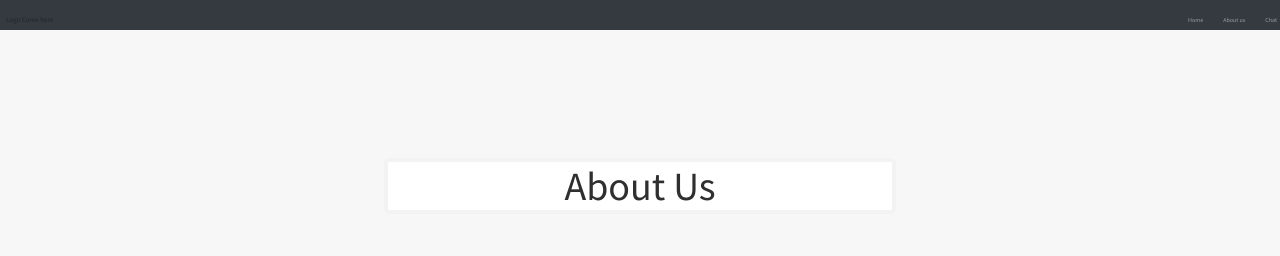
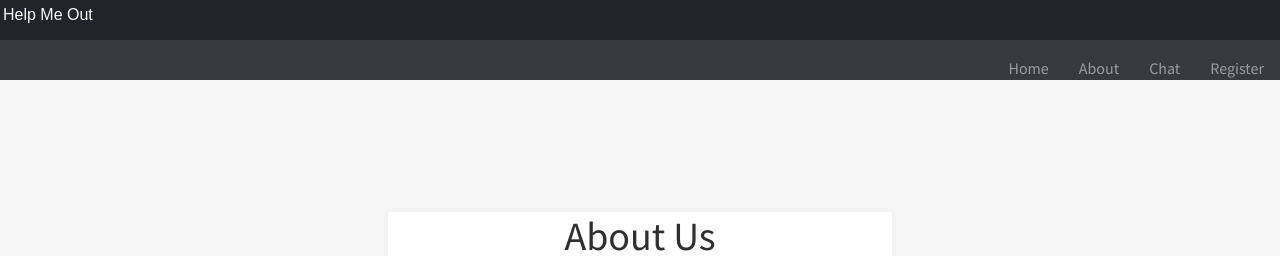
Before and after one commit to SocialHelp/HelpMeOut, a website: page public/about.html in a window 1280 px wide. Shown: the top 256 px of the page. Drawn offline with nearby package versions, Linux system fonts and the light colour scheme; a web font is replaced by a local one.

```diff
--- a/public/about.html
+++ b/public/about.html
@@ -2,23 +2,27 @@
 <html lang="en">
 <head>
 <meta charset="UTF-8" name="viewport" content="width-device-width, initial-scale=1, user-scalable= no" >
-<title>Document</title>
+<title>HelpMeOut</title>
 <link rel="stylesheet" href="https://maxcdn.bootstrapcdn.com/bootstrap/4.0.0-beta.2/css/bootstrap.min.css" integrity="sha384-PsH8R72JQ3SOdhVi3uxftmaW6Vc51MKb0q5P2rRUpPvrszuE4W1povHYgTpBfshb" crossorigin="anonymous">
 <link rel="stylesheet" type="text/css" href="help.css">
 </head>
 <body>
 <section id="about">
- <nav class="navbar navbar-toggleable-md navbar-dark bg-dark navAbout">
-      <div class="title">Logo Come here</div>
+<div class="title">Help Me Out</div>
+<nav class="navbar navbar-toggleable-md navbar-dark bg-dark">
+
         <ul class="navbar-nav ml-auto">
            <li class="nav-item">
                   <a class="nav-link" href="index.html">Home<span(current)</span></a>
              </li>
             <li class="nav-item">
-                 <a class="nav-link" href="about.html">About us</a>
+                 <a class="nav-link" href="about.html">About</a>
            </li>
              <li class="nav-item">
                  <a class="nav-link" href="chat.html">Chat</a>
+              </li>
+             <li class="nav-item">
+                 <a class="nav-link" href="registration.html">Register</a>
               </li>
          </ul>
  </nav>
--- a/public/help.css
+++ b/public/help.css
@@ -1,5 +1,4 @@
-@import url('https://fonts.googleapis.com/css?family=Source+Sans+Pro');
-
+@import url('https://fonts.googleapis.com/css?family=Cantata+One|Source+Sans+Pro');
 html body {
 background-color: #f7f7f7;
 font-family: "Source Sans Pro", sans-serif;
@@ -23,24 +22,6 @@
 }
 
 /** About **/
-.navAbout {
-	height: 30px !important;
-}
-
-.navAbout .title {
-	font-size: 7px;
-	margin-left: -10px;
-}
-
-.navAbout li {
-    font-size: 6px;
-    margin-right: -10px;
-}
-
-.navAbout li:last-child {
-	margin-right: -8px;
-	margin-right: -13px;
-}
 
 .element {
 	position: relative;
@@ -64,7 +45,6 @@
 .overlay {
 	margin-left: -10000px;
 	text-align: center;
-
 }
 
 .element:hover .overlay{
@@ -94,6 +74,13 @@
 }
 
 /** Top **/
+.title {
+    font-family: "Cantata One", sans-serif;
+    color: #f7f7f7;
+    background:#212428;
+    height: 5vh;
+    padding: 3px;
+}
 
 .navbar {
 	background: #5FBA30;
@@ -168,6 +155,7 @@
 	box-shadow: 3px 3px 3px #888888;
 	margin-right: 10px;
 	margin-left: 10px;
+
 }
 
 .question {
@@ -175,6 +163,7 @@
 	height: 50px;
 	width: 300px;
     background: #FFD657;
+    margin: auto;
 }
 
 #chatRoom {
```
Also changed, not shown: public/chat.html (+10 -5 lines), public/index.html (+9 -5 lines).
